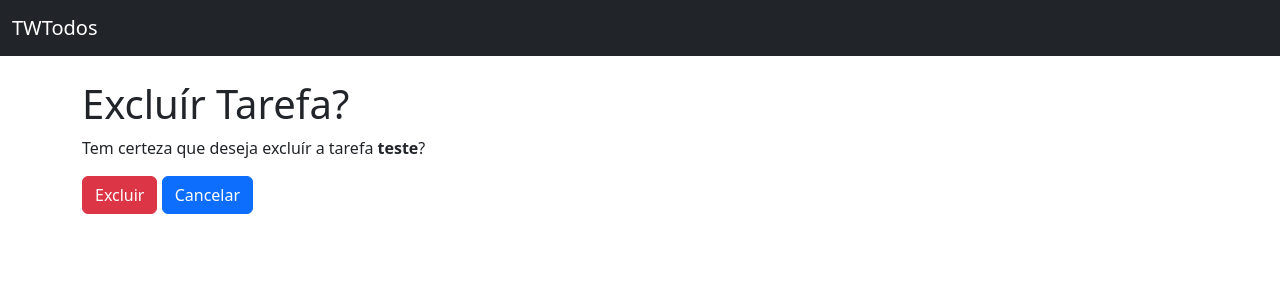
After one commit to Jose-Humberto-07/aplication-twtodoo-with-django, a Django app: page /delete/1 in a window 1280 px wide. The commit adds this page. Shown: the top 300 px of the page. Run offline with Django 5.2, Linux system fonts and the light colour scheme; data comes from the database, SQL or seed files in the repository; both versions use the stored data as it was after the commit.

Commit message:
add function delete

```diff
--- a/setup/urls.py
+++ b/setup/urls.py
@@ -17,13 +17,13 @@ Including another URLconf
 from django.contrib import admin
 from django.urls import path
 
-from todos.views import TodoListView, TodoCreateView, TodoUpdateView
+from todos.views import TodoListView, TodoCreateView, TodoUpdateView, TodoDeleteView
 
 urlpatterns = [
     path('admin/', admin.site.urls),
     path('', TodoListView.as_view(), name="todo_list"),
     path('create', TodoCreateView.as_view(), name="todo_create"),
-    path('update/<int:pk>', TodoUpdateView.as_view(), name="todo_update")
-
+    path('update/<int:pk>', TodoUpdateView.as_view(), name="todo_update"),
+    path('delete/<int:pk>', TodoDeleteView.as_view(), name="todo_delete")
 
 ]
--- /dev/null
+++ b/todos/templates/todos/todo_confirm_delete.html
@@ -0,0 +1,18 @@
+{% extends 'base.html' %}
+
+{% block page_title %}
+    Excluír Tarefa
+{% endblock page_title %}
+
+{% block content %}
+    <h1>Excluír Tarefa?</h1>
+
+    <p>Tem certeza que deseja excluír a tarefa <strong>{{ todo.title }}</strong>?</p>
+
+    <form method="POST">
+        {% csrf_token %}
+
+        <button type="submit" class="btn btn-danger">Excluir</button>
+        <a href="{% url 'todo_list' %}" class="btn btn-primary">Cancelar</a>
+    </form>
+{% endblock content %}
--- a/todos/templates/todos/todo_list.html
+++ b/todos/templates/todos/todo_list.html
@@ -30,7 +30,8 @@
             <td>{{ todo.finished_at | default:"-"}}</td>
             <td>
                 <a href="#" class="btn btn-primary btn-sm">Concluir</a>
-                <a href="#" class="btn btn-danger btn-sm">Excluir</a>
+                <a href="{% url 'todo_update' pk=todo.pk %}" class="btn btn-secondary btn-sm">Editar</a>
+                <a href="{% url 'todo_delete' pk=todo.pk %}" class="btn btn-danger btn-sm">Excluir</a>
             </td>
           </tr>
         {% endfor %}
--- a/todos/views.py
+++ b/todos/views.py
@@ -1,7 +1,7 @@
 from django.shortcuts import render
 from django.http import HttpResponse
 
-from django.views.generic import ListView, UpdateView, CreateView
+from django.views.generic import ListView, UpdateView, CreateView, DeleteView
 
 from django.urls import reverse_lazy
 
@@ -33,3 +33,7 @@ class TodoUpdateView(UpdateView):
      model = Todo
      fields = ["title", "deadline"]
      success_url = reverse_lazy("todo_list")
+
+class TodoDeleteView(DeleteView):
+     model = Todo
+     success_url = reverse_lazy("todo_list")
```
Also changed, not shown: todos/templates/todos/todo_form.html (+10 -3 lines), db.sqlite3.
